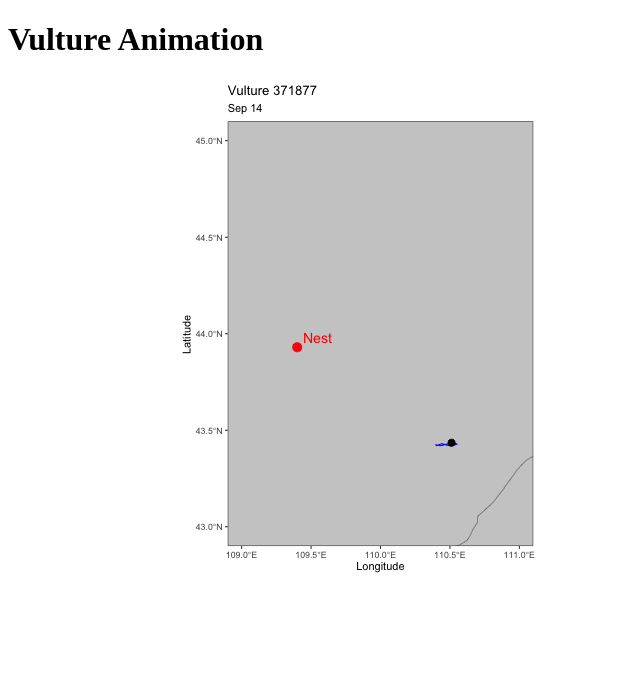
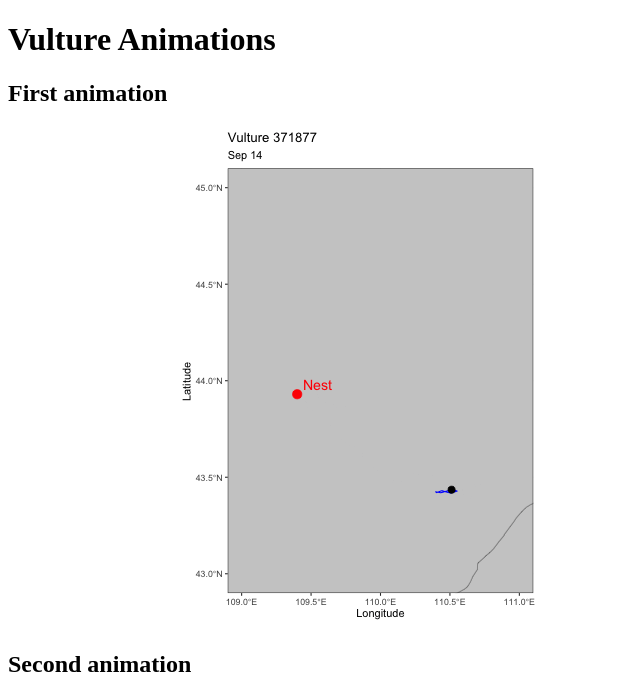
Before and after one commit to 146611/VultureAnimation, a plain HTML site: page index.html in a window 1280 px wide. Shown: the top 695 px of the page, without its empty margins (0-640 px from the left). Drawn offline with Linux system fonts and the light colour scheme.

Commit message:
Update index.html

```diff
--- a/index.html
+++ b/index.html
@@ -2,10 +2,16 @@
 <html lang="en">
 <head>
   <meta charset="UTF-8">
-  <title>Vulture Animation</title>
+  <title>Vulture Animations</title>
 </head>
 <body>
-  <h1>Vulture Animation</h1>
-  <img src="371877animation.gif" alt="Vulture movement animation">
+  <h1>Vulture Animations</h1>
+
+  <h2>First animation</h2>
+  <img src="371877animation.gif" alt="Vulture movement animation 1">
+
+  <h2>Second animation</h2>
+  <img src="371877animation.gif" alt="Vulture movement animation 2">
+
 </body>
 </html>
```
